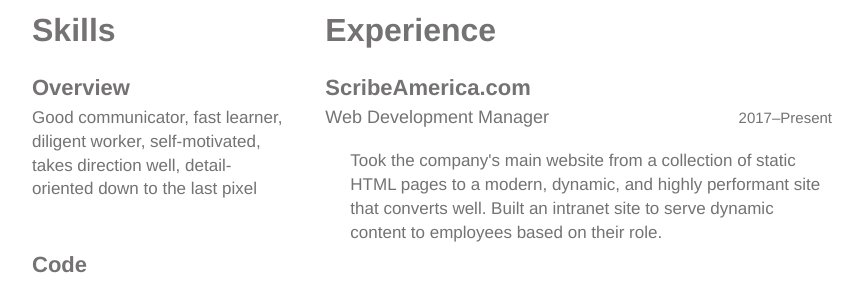
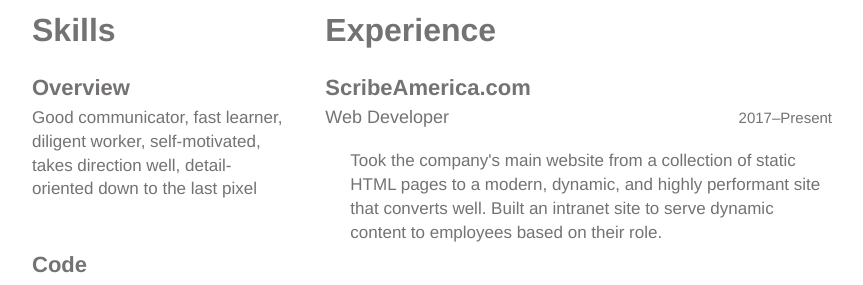
Before and after one commit to KeelinJ/keelinj.github.io, a Jekyll site: the page built from docs/resume.html, in a window 1280 px wide. Shown: the part 277-562 px from the top of the page, without its empty margins (208-1071 px from the left). Built offline with Jekyll 4.4.1, drawn with Linux system fonts in a browser that asks for light colours.

Commit message:
change title

```diff
--- a/docs/resume.html
+++ b/docs/resume.html
@@ -50,7 +50,7 @@ permalink: /resume/
     <article>
       <h3>ScribeAmerica.com</h3>
       <div class="wrapper">
-        <h4 class="left">Web Development Manager</h4>
+        <h4 class="left">Web Developer</h4>
         <h5 class="right">2017&ndash;Present</h5>
       </div>
       {% comment %}
```
